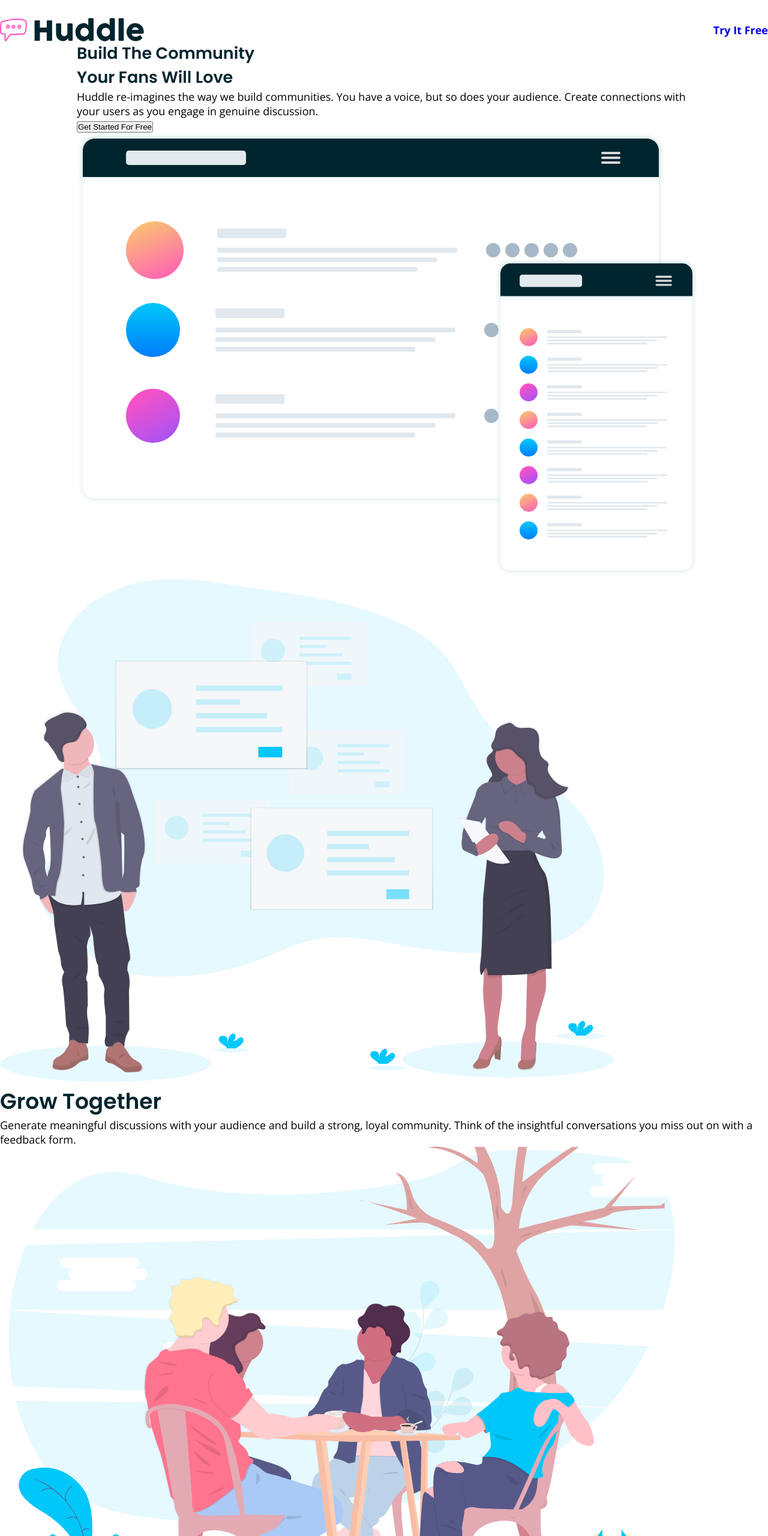
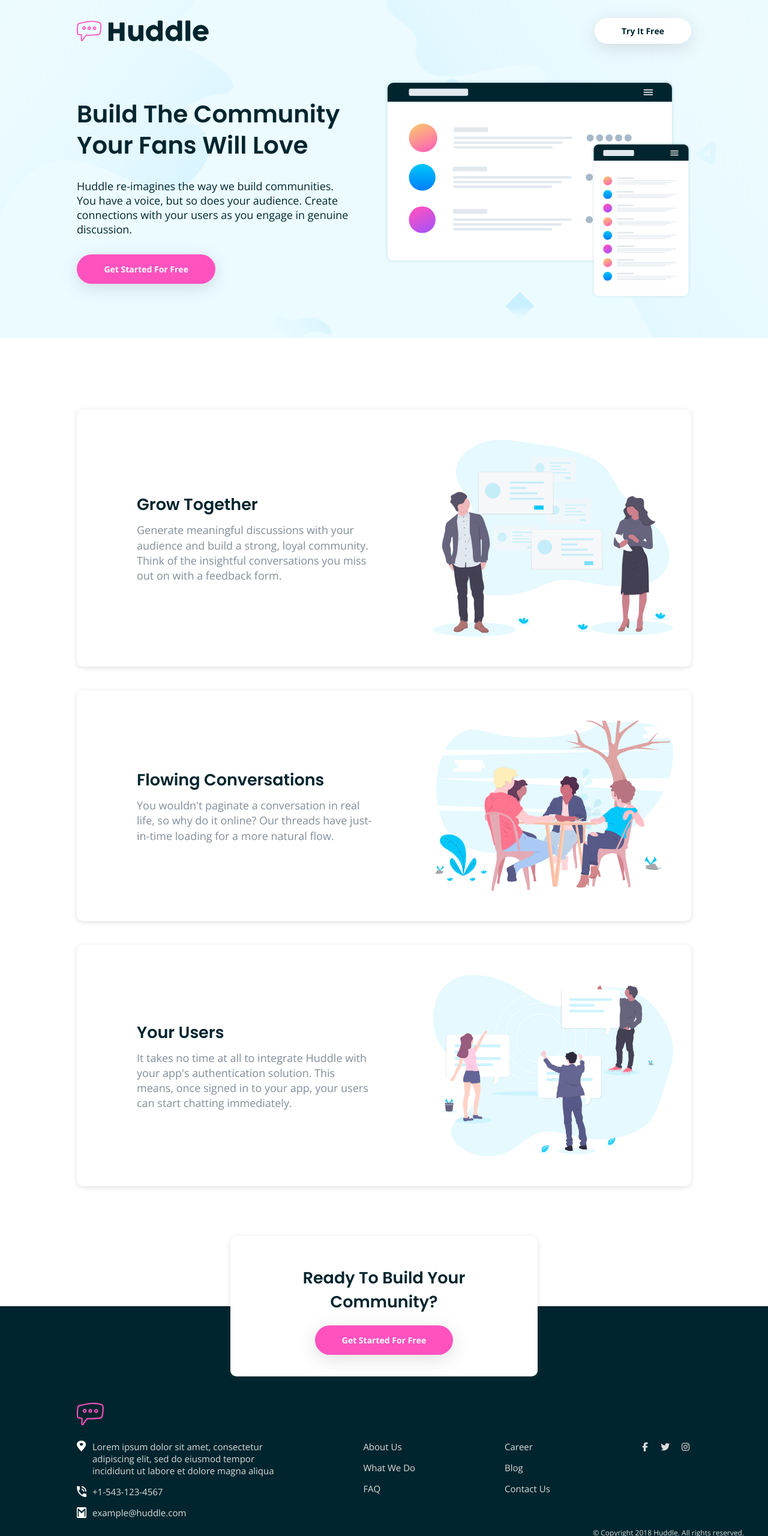
Before and after one commit to klaus139/Responsive-media-enquires, a plain HTML site: page index.html in a window 1280 px wide. Shown: the top 2560 px of the page at 60% size. Drawn offline with nearby package versions, Linux system fonts and the light colour scheme; files whose address does not match are found by name.

Commit message:
Update index.html

```diff
--- a/index.html
+++ b/index.html
@@ -1,116 +1,122 @@
 <!DOCTYPE html>
 <html lang="en">
   <head>
-    <meta charset="UTF-8">
-    <meta http-equiv="X-UA-Compatible" content="IE=edge">
-    <meta name="viewport" content="width=device-width, initial-scale=1.0">
-    <script src="https://kit.fontawesome.com/1f1df2bda3.js" crossorigin="anonymous"></script>
-    <link rel="stylesheet" href="style.css">
-    <title>huddle-landing-page</title>
+    <meta charset="UTF-8" />
+    <meta name="viewport" content="width=device-width, initial-scale=1.0" />
+    <link rel="icon" type="image/png" sizes="32x32" href="favicon-32x32.png" />
+    <link rel="stylesheet" href="style.css" />
+    <link rel="stylesheet" href="./css/all.min.css" />
+    <title>Huddle landing page</title>
   </head>
   <body>
-   <main>
-       <section>
-           <header>
-               <img src="logo.svg" alt="logo">
-                <a href="#">Try It Free </a>
+    <section class="hero">
+      <header class="container">
+        <img src="logo.svg" alt="logo" class="logo" />
+        <a href="#" class="ctn-try">Try It Free</a>
       </header>
-           <div class="container">
-            <div class="boo">
-                <h1>Build The Community <br> Your Fans Will Love</h1>
-            <p>  Huddle re-imagines the way we build communities. You have a voice, but so does your audience.
-                Create connections with your users as you engage in genuine discussion. </p>
-                <input type="button" value="Get Started For Free" class="button">
+      <div class="content container">
+        <div class="content__text">
+          <h1 class="content__title">
+            Build The Community <br />
+            Your Fans Will Love
+          </h1>
+          <p class="content__subtitle">
+            Huddle re-imagines the way we build communities. You have a voice, but so does your
+            audience. Create connections with your users as you engage in genuine discussion.
+          </p>
+          <a href="#" class="ctn-started">Get Started For Free</a>
+        </div>
+        <div>
+          <img
+            src="illustration-mockups.svg"
+            alt="illustration-mockups"
+            class="content__img"
+          />
+        </div>
+      </div>
+    </section>
+
+    <section class="main container">
+      <div class="block">
+        <div class="block__text">
+          <h2 class="block__title">Grow Together</h2>
+          <p class="block__desc">
+            Generate meaningful discussions with your audience and build a strong, loyal community.
+            Think of the insightful conversations you miss out on with a feedback form.
+          </p>
+        </div>
+        <img src="illustration-grow-together.svg" alt="" class="block__img" />
       </div>
 
-                <img src="illustration-mockups.svg" alt="illustration-mockups">
+      <div class="block">
+        <div class="block__text">
+          <h2 class="block__title">Flowing Conversations</h2>
+          <p class="block__desc">
+            You wouldn't paginate a conversation in real life, so why do it online? Our threads have
+            just-in-time loading for a more natural flow.
+          </p>
+        </div>
+        <img src="illustration-flowing-conversation.svg" alt="" class="block__img" />
+      </div>
 
+      <div class="block">
+        <div class="block__text">
+          <h2 class="block__title">Your Users</h2>
+          <p class="block__desc">
+            It takes no time at all to integrate Huddle with your app's authentication solution.
+            This means, once signed in to your app, your users can start chatting immediately.
+          </p>
+        </div>
+        <img src="illustration-your-users.svg" alt="" class="block__img" />
+      </div>
+
+      <div class="cta__block">
+        <h2 class="cta__block__title">Ready To Build Your Community?</h2>
+        <a href="#" class="ctn-started">Get Started For Free</a>
       </div>
     </section>
-   </main>
-   <div class='section'>
-       <div class="wrapper">
-           <div class="card">
-               <div class="card_image moo">
-                   <img src="illustration-grow-together.svg" alt="illustration-grow-together">
-                   <div class="card_content">
-                       <h1> Grow Together</h1>
+
+    <footer>
+      <div class="container">
+        <img src="logo.svg" alt="" class="footer__logo" />
+        <div class="info">
+          <div>
+            <div class="info__row info__row--1">
+              <img src="icon-location.svg" alt="" class="icon" />
               <p>
-                        Generate meaningful discussions with your audience and build a strong, loyal community.
-                        Think of the insightful conversations you miss out on with a feedback form.</p>
+                Lorem ipsum dolor sit amet, consectetur <br />
+                adipiscing elit, sed do eiusmod tempor <br />
+                incididunt ut labore et dolore magna aliqua
+              </p>
+            </div>
+            <div class="info__row">
+              <img src="icon-phone.svg" alt="" class="icon" />
+              <p>+1-543-123-4567</p>
+            </div>
+            <div class="info__row">
+              <img src="icon-email.svg" alt="" class="icon" />
+              <p>example@huddle.com</p>
             </div>
           </div>
+          <div class="row row-1">
+            <a href="#">About Us</a>
+            <a href="#">What We Do</a>
+            <a href="#">FAQ</a>
           </div>
-           <div class="card">
-               <div class="card_image">
-                   <img src="illustration-flowing-conversation.svg" alt="illustration-flowing-conversation">
-                   <div class="card_content">
-                       <h1>Flowing Conversations</h1>
-                       <p>
-                        You wouldn't paginate a conversation in real life, so why do it online? Our threads
-                        have just-in-time loading for a more natural flow.</p>
+          <div class="row row-2">
+            <a href="#">Career</a>
+            <a href="#">Blog</a>
+            <a href="#">Contact Us</a>
           </div>
-                </div>
-           </div>
-           <div class="card">
-               <div class="card_image moo">
-                   <img src="illustration-your-users.svg" alt="illustration-your-users">
-                   <div class="card_content">
-                       <h1>Your Users</h1>
-                       <p>
-
-                        It takes no time at all to integrate Huddle with your app's authentication solution.
-                        This means, once signed in to your app, your users can start chatting immediately.</p>
-                   </div>
-                </div>
+          <div class="row row-3" id="row-3">
+            <a href=""><i class="fa-brands fa-facebook-f"></i></a>
+            <a href=""><i class="fa-brands fa-twitter"></i></a>
+            <a href=""><i class="fa-brands fa-instagram"></i></a>
           </div>
         </div>
       </div>
 
-  <footer>
-    <div class="box">
-        <h1>Ready To Build Your Community?</h1>
-        <input type="button" value="Get Started For Free" class="button">
-    </div>
-    <div id="logo1"><img src="logo.svg" alt="logo1"> <h1 style="font-style: css; color: white;float:none;">HUDDLE</h1></div>
-
-
-            <div class="footer_content">
-
-                <div class="list">
-                    <div class="lpe">
-                      <div><img src="icon-location.svg" alt="icon-location"></div>
-                      <div class="text">
-                          Lorem ipsum dolor sit amet, consectetur adipiscing elit, sed do eiusmod tempor
-                          incididunt ut labore et dolore magna aliqua</div>
-                    </div>
-                    <div class="lpe">
-                        <div><img src="icon-phone.svg" alt="icon-phone"></div>
-                        <div class="phone">  +1-543-123-4567</div>
-                    </div>
-                    <div class="lpe">
-                        <div><img src="icon-email.svg" alt="icon-email"></div>
-                        <div class="email">  example@huddle.com</div>
-                   </div>
-                </div>
-                     <div class="soo">
-                        <div><li>About Us</li></div>
-                        <div><li>What We Do</li></div>
-                        <div><li>  FAQ</li></div>
-                        <div class="career"><li>Career</li></div>
-                        <div><li> Blog</li></div>
-                        <div> <li>Contact Us</li></div>
-                    </div>
-
-                <div class="icon">
-                  <i class="fa-brands fa-facebook-f"></i>
-                  <i class="fa-brands fa-twitter"></i>
-                  <i class="fa-brands fa-instagram"></i>
-                </div>
-            </div>
-
-        <p class="txt">&copy; Copyright 2018 Huddle. All rights reserved.</p>
-
+      <p class="copy">&copy; Copyright 2018 Huddle. All rights reserved.</p>
     </footer>
   </body>
 </html>
```
Lines whose indentation alone changed are shown as unchanged.
